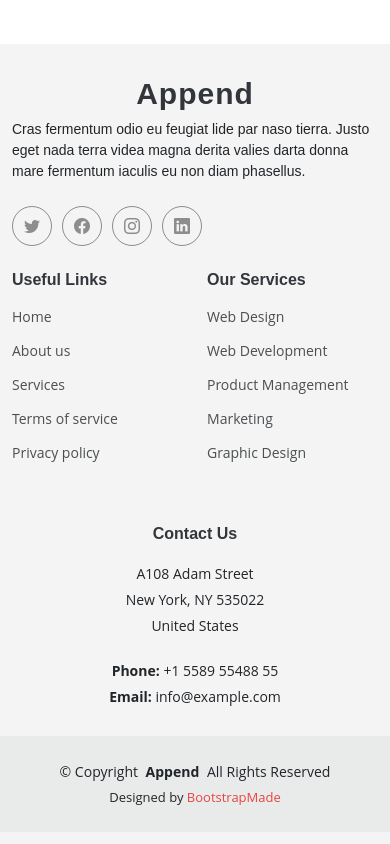
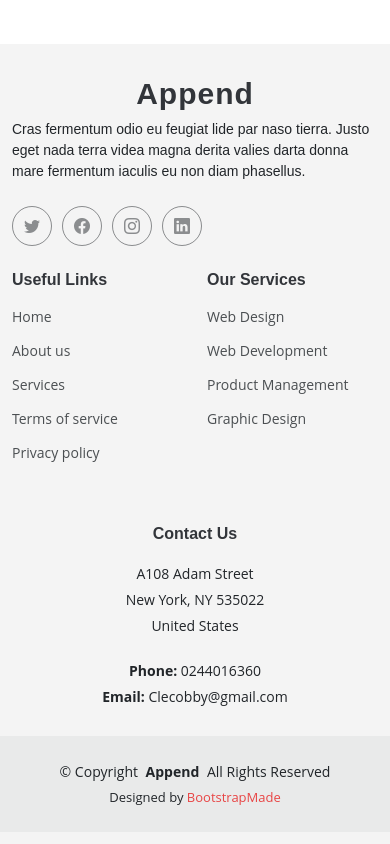
Before and after one commit to jcobby/bacchus, a React (Create React App) app: page /contact in a window 390 px wide. Shown: the part 1726-2570 px from the top of the page. Built offline with nearby package versions, Linux system fonts and the light colour scheme.

Commit message:
email and phone

```diff
--- a/src/components/Footer.js
+++ b/src/components/Footer.js
@@ -37,7 +37,6 @@ function Footer() {
         <li><a href="/">Web Design</a></li>
         <li><a href="/">Web Development</a></li>
         <li><a href="/">Product Management</a></li>
-        <li><a href="/">Marketing</a></li>
         <li><a href="/">Graphic Design</a></li>
       </ul>
     </div>
@@ -47,8 +46,8 @@ function Footer() {
       <p>A108 Adam Street</p>
       <p>New York, NY 535022</p>
       <p>United States</p>
-      <p class="mt-4"><strong>Phone:</strong> <span>+1 5589 55488 55</span></p>
-      <p><strong>Email:</strong> <span>info@example.com</span></p>
+      <p class="mt-4"><strong>Phone:</strong> <span>0244016360</span></p>
+      <p><strong>Email:</strong> <span>Clecobby@gmail.com</span></p>
     </div>
 
   </div>
```
